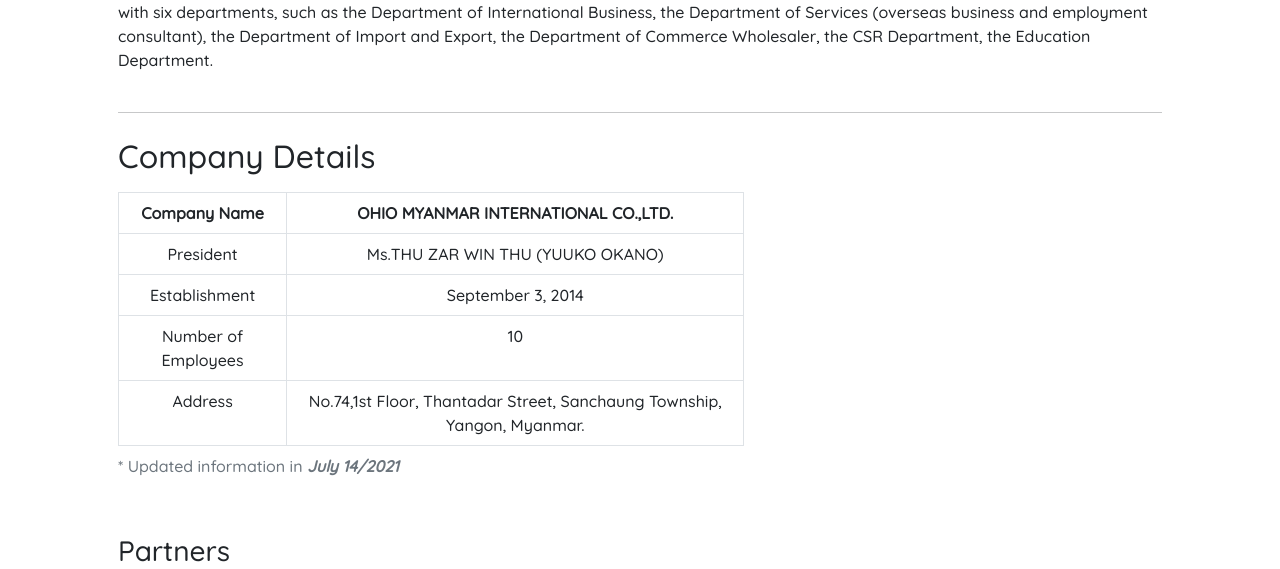
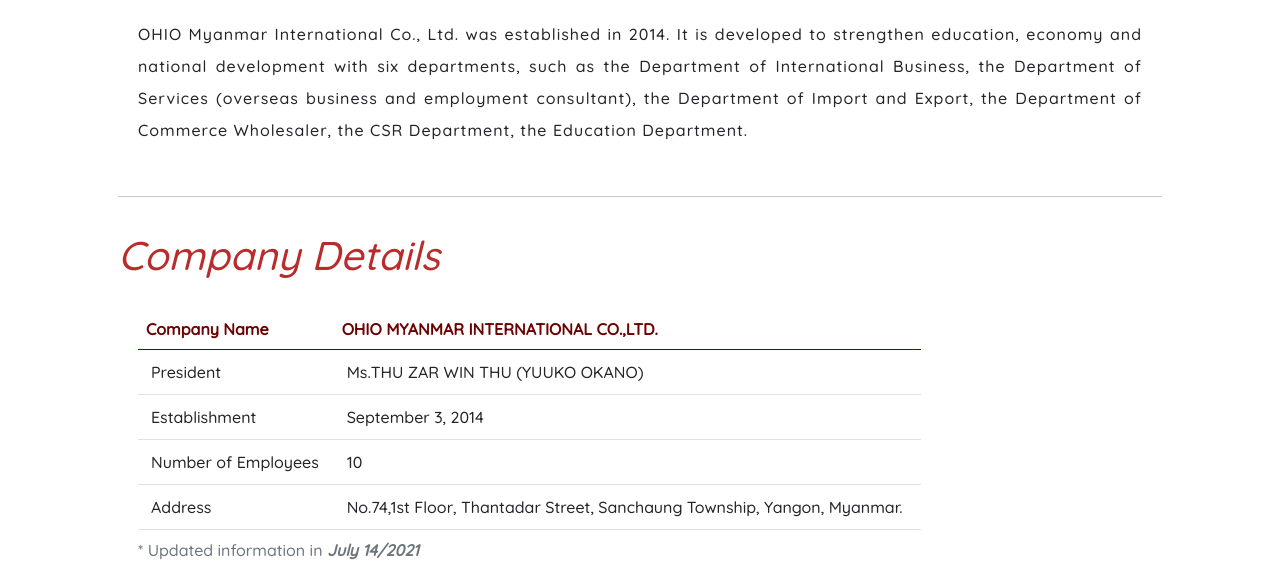
Before and after one commit to MayPhyoKyaw/ohio-myanmar, a plain HTML site: page about.html in a window 1280 px wide. Shown: the part 767-1336 px from the top of the page. Drawn offline with nearby package versions, Linux system fonts and the light colour scheme; a web font is replaced by a local one.

Commit message:
change some of text style in company profile and detail

```diff
--- a/about.html
+++ b/about.html
@@ -99,8 +99,8 @@
         <h1 class="header-title">ABOUT US</h1>
       </div>
       <div class="container my-4 py-2 px-5">
-        <div class="my-3 py-2">
-          <h2>Company Profile</h2>
+        <div class="my-3 py-2 profile">
+          <h1>Company Profile</h1>
           <p>
             OHIO Myanmar International Co., Ltd. was established in 2014. It is
             developed to strengthen education, economy and national development
@@ -112,12 +112,11 @@
           </p>
         </div>
         <hr />
-        <div class="my-3 py-2">
-          <h2 class="mb-3">Company Details</h2>
+        <div class="my-3 py-2 detail">
+          <h1 class="mb-3">Company Details</h1>
           <table
             class="
-              table table-hover table-bordered table-responsive
-              text-center
+              table table-hover table-responsive
               info-table
             "
           >
--- a/assets/css/main.css
+++ b/assets/css/main.css
@@ -462,6 +462,20 @@ footer {
   width: 100%;
 }
 
+.profile h1,
+.detail h1 {
+  color: #b92c2c;
+  font-style: italic;
+  margin: 10px 0;
+}
+
+.profile p {
+  text-align: justify;
+  padding: 20px 20px 10px;
+  letter-spacing: 1px;
+  line-height: 2;
+}
+
 .header-title {
   font-size: 50px;
   color: #b92c2c;
@@ -477,8 +491,18 @@ footer {
 }
 
 .info-table {
-  width: 60%;
+  width: 75%;
+  margin: 30px 20px 20px;
 }
+
+.info-table td {
+  padding: 10px 13px;
+}
+
+.info-table th {
+  color: #6b0202;
+}
+
 .partner-img {
   width: 100%;
 }
@@ -678,6 +702,7 @@ textarea {
   border-radius: 5px;
   border: 1px solid #a38686;
   box-shadow: 2px 3px 3px #cdcbcd;
+  color: #0c0c0c;
 }
 
 .contact-card-title {
@@ -696,11 +721,11 @@ textarea {
 }
 
 .contact-card p a {
-  color: #970202;
+  color: #0c0c0c;
 }
 
 .contact-card p a:hover {
-  color: #ff4848;
+  color: #970202;
 }
 
 /* .contact-card-title h2 {
```
